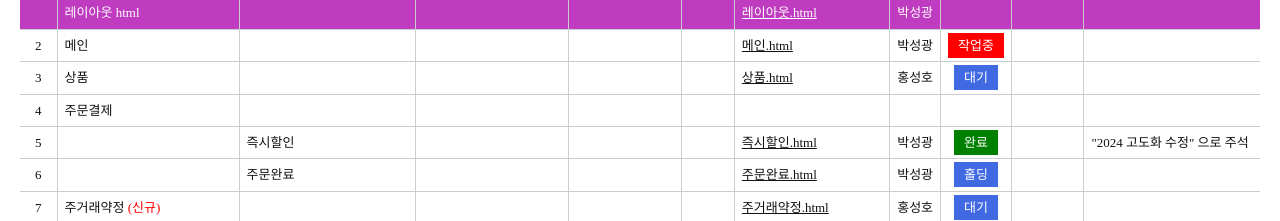
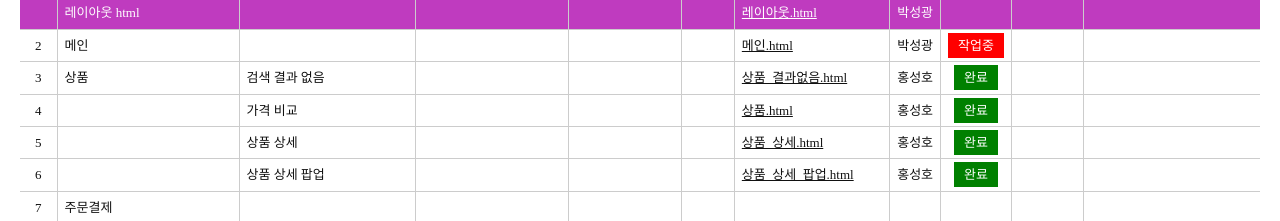
Before and after one commit to honghao30/jwp_mall, a plain HTML site: page index.html in a window 1280 px wide. Shown: the part 234-455 px from the top of the page. Drawn offline with nearby package versions, Linux system fonts and the light colour scheme; a web font is replaced by a local one.

Commit message:
상품 업데이트

```diff
--- a/index.html
+++ b/index.html
@@ -125,13 +125,52 @@
 				<tr class="sqnc">
 					<td class="no num"></td><!-- no -->
 					<td class="tleft">상품</td><!-- 1depth -->
-					<td class="tleft"></td><!-- 2depth -->
+					<td class="tleft">검색 결과 없음</td><!-- 2depth -->
+					<td class="tleft"></td><!-- 3depth -->
+					<td class="tleft"></td><!-- 4depth -->
+					<td class="tleft"></td><!-- 5depth -->
+					<td class="tleft"><a href="html/상품_결과없음.html" target="_blank">상품_결과없음.html</a></td><!-- 파일링크 -->
+					<td>홍성호</td>
+					<td><span class="finish">완료</span></td>
+					<td><span style="color:tomato"></span></td>
+					<td class="tleft"></td>
+				</tr>
+				<tr class="sqnc">
+					<td class="no num"></td><!-- no -->
+					<td class="tleft"></td><!-- 1depth -->
+					<td class="tleft">가격 비교</td><!-- 2depth -->
 					<td class="tleft"></td><!-- 3depth -->
 					<td class="tleft"></td><!-- 4depth -->
 					<td class="tleft"></td><!-- 5depth -->
 					<td class="tleft"><a href="html/상품.html" target="_blank">상품.html</a></td><!-- 파일링크 -->
 					<td>홍성호</td>
-					<td><span class="wait">대기</span></td>
+					<td><span class="finish">완료</span></td>
+					<td><span style="color:tomato"></span></td>
+					<td class="tleft"></td>
+				</tr>
+				<tr class="sqnc">
+					<td class="no num"></td><!-- no -->
+					<td class="tleft"></td><!-- 1depth -->
+					<td class="tleft">상품 상세</td><!-- 2depth -->
+					<td class="tleft"></td><!-- 3depth -->
+					<td class="tleft"></td><!-- 4depth -->
+					<td class="tleft"></td><!-- 5depth -->
+					<td class="tleft"><a href="html/상품_상세.html" target="_blank">상품_상세.html</a></td><!-- 파일링크 -->
+					<td>홍성호</td>
+					<td><span class="finish">완료</span></td>
+					<td><span style="color:tomato"></span></td>
+					<td class="tleft"></td>
+				</tr>
+				<tr class="sqnc">
+					<td class="no num"></td><!-- no -->
+					<td class="tleft"></td><!-- 1depth -->
+					<td class="tleft">상품 상세 팝업</td><!-- 2depth -->
+					<td class="tleft"></td><!-- 3depth -->
+					<td class="tleft"></td><!-- 4depth -->
+					<td class="tleft"></td><!-- 5depth -->
+					<td class="tleft"><a href="html/상품_상세_팝업.html" target="_blank">상품_상세_팝업.html</a></td><!-- 파일링크 -->
+					<td>홍성호</td>
+					<td><span class="finish">완료</span></td>
 					<td><span style="color:tomato"></span></td>
 					<td class="tleft"></td>
 				</tr>
```
Also changed, not shown: html/css/prod.css (+5 -5 lines), html/js/common_new2.js (+20 -5 lines), html/상품.html (+4 -2 lines).
